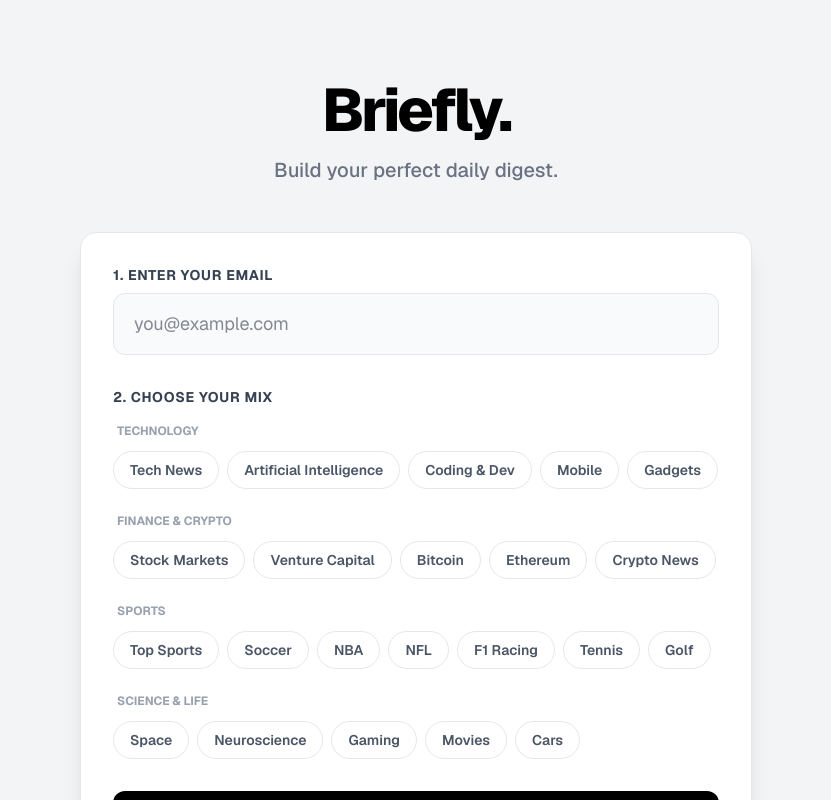
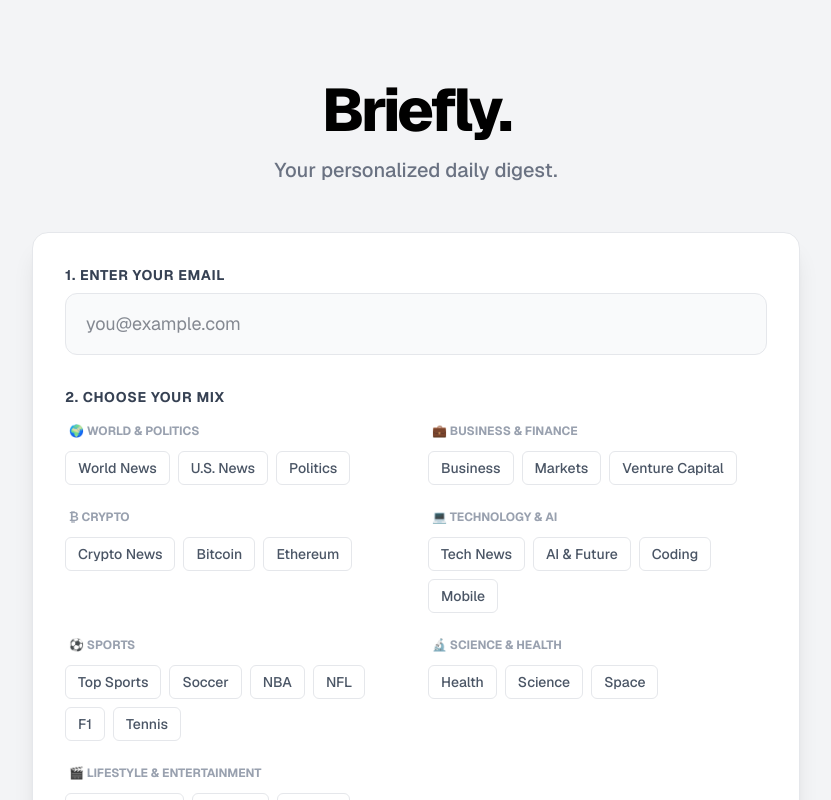
Before and after one commit to techzt13/briefly, a Next.js app: page / in a window 1280 px wide. Shown: the top 800 px of the page, without its empty margins (224-1055 px from the left). Built offline with nearby package versions, Linux system fonts and the light colour scheme; no server answers.

Commit message:
Full sync: Add Politics, World, Business, Health to frontend and backend

```diff
--- a/app/page.tsx
+++ b/app/page.tsx
@@ -3,53 +3,72 @@
 import { useState } from 'react';
 import { createClient } from '@supabase/supabase-js';
 
-// --- CONFIGURATION ---
 const supabase = createClient(
   process.env.NEXT_PUBLIC_SUPABASE_URL!,
   process.env.NEXT_PUBLIC_SUPABASE_ANON_KEY!
 );
 
-// The exact keys from your backend script, organized for the UI
+// --- SYNCED WITH BACKEND ---
 const CATEGORY_GROUPS = [
   {
-    title: "Technology",
+    title: "🌍 World & Politics",
     items: [
-      { id: 'tech_general', label: 'Tech News' },
-      { id: 'tech_ai', label: 'Artificial Intelligence' },
-      { id: 'tech_coding', label: 'Coding & Dev' },
-      { id: 'tech_mobile', label: 'Mobile' },
-      { id: 'tech_gadgets', label: 'Gadgets' },
+      { id: 'world_general', label: 'World News' },
+      { id: 'world_us', label: 'U.S. News' },
+      { id: 'politics_general', label: 'Politics' },
     ]
   },
   {
-    title: "Finance & Crypto",
+    title: "💼 Business & Finance",
     items: [
-      { id: 'finance_markets', label: 'Stock Markets' },
+      { id: 'business_general', label: 'Business' },
+      { id: 'finance_markets', label: 'Markets' },
       { id: 'finance_vc', label: 'Venture Capital' },
-      { id: 'crypto_bitcoin', label: 'Bitcoin' },
-      { id: 'crypto_ethereum', label: 'Ethereum' },
-      { id: 'crypto_general', label: 'Crypto News' },
     ]
   },
   {
-    title: "Sports",
+    title: "₿ Crypto",
+    items: [
+      { id: 'crypto_general', label: 'Crypto News' },
+      { id: 'crypto_bitcoin', label: 'Bitcoin' },
+      { id: 'crypto_ethereum', label: 'Ethereum' },
+    ]
+  },
+  {
+    title: "💻 Technology & AI",
+    items: [
+      { id: 'tech_general', label: 'Tech News' },
+      { id: 'tech_ai', label: 'AI & Future' },
+      { id: 'tech_coding', label: 'Coding' },
+      { id: 'tech_mobile', label: 'Mobile' },
+    ]
+  },
+  {
+    title: "⚽ Sports",
     items: [
       { id: 'sports_general', label: 'Top Sports' },
       { id: 'sports_soccer', label: 'Soccer' },
       { id: 'sports_nba', label: 'NBA' },
       { id: 'sports_nfl', label: 'NFL' },
-      { id: 'sports_f1', label: 'F1 Racing' },
+      { id: 'sports_f1', label: 'F1' },
       { id: 'sports_tennis', label: 'Tennis' },
-      { id: 'sports_golf', label: 'Golf' },
     ]
   },
   {
-    title: "Science & Life",
+    title: "🔬 Science & Health",
     items: [
+      { id: 'health_general', label: 'Health' },
+      { id: 'science_general', label: 'Science' },
       { id: 'science_space', label: 'Space' },
-      { id: 'science_neuroscience', label: 'Neuroscience' },
+    ]
+  },
+  {
+    title: "🎬 Lifestyle & Entertainment",
+    items: [
+      { id: 'entertainment_general', label: 'Entertainment' },
       { id: 'life_gaming', label: 'Gaming' },
       { id: 'life_movies', label: 'Movies' },
+      { id: 'life_travel', label: 'Travel' },
       { id: 'life_cars', label: 'Cars' },
     ]
   }
@@ -112,11 +131,11 @@
       {/* Header */}
       <div className="text-center mb-12">
         <h1 className="text-6xl font-extrabold tracking-tighter text-black mb-4">Briefly.</h1>
-        <p className="text-xl text-gray-500 font-medium">Build your perfect daily digest.</p>
+        <p className="text-xl text-gray-500 font-medium">Your personalized daily digest.</p>
       </div>
 
       {/* Card */}
-      <div className="w-full max-w-2xl bg-white rounded-2xl shadow-xl p-8 border border-gray-200">
+      <div className="w-full max-w-3xl bg-white rounded-2xl shadow-xl p-8 border border-gray-200">
 
         {status === 'success' ? (
           <div className="text-center py-16">
@@ -154,7 +173,7 @@
                 2. Choose your mix
               </label>
 
-              <div className="space-y-6">
+              <div className="grid grid-cols-1 md:grid-cols-2 gap-6">
                 {CATEGORY_GROUPS.map((group) => (
                   <div key={group.title}>
                     <h3 className="text-xs font-bold text-gray-400 uppercase mb-3 ml-1">{group.title}</h3>
@@ -165,9 +184,9 @@
                           type="button"
                           onClick={() => toggleCategory(cat.id)}
                           className={`
-                            px-4 py-2 rounded-full text-sm font-semibold transition-all duration-200 border
+                            px-3 py-1.5 rounded-md text-sm font-medium transition-all duration-200 border
                             ${selected.includes(cat.id)
-                              ? 'bg-black text-white border-black scale-105 shadow-md'
+                              ? 'bg-black text-white border-black shadow-md'
                               : 'bg-white text-gray-600 border-gray-200 hover:border-gray-400 hover:bg-gray-50'
                             }
                           `}
--- a/scripts/daily_email.js
+++ b/scripts/daily_email.js
@@ -21,75 +21,93 @@
   },
 });
 
-// --- GRANULAR CATEGORIES (Sub-Niched) ---
+// --- MASTER FEED LIST (Synced with Frontend) ---
 const FEEDS = {
-  // --- TECH ---
+  // 🌍 WORLD & POLITICS
+  world_general: 'http://feeds.bbci.co.uk/news/world/rss.xml',
+  politics_general: 'https://www.politico.com/rss/politicopicks.xml',
+  world_us: 'http://feeds.bbci.co.uk/news/world/us_and_canada/rss.xml',
+
+  // 💼 BUSINESS & FINANCE
+  business_general: 'http://feeds.bbci.co.uk/news/business/rss.xml',
+  finance_markets: 'https://feeds.content.dowjones.com/public/rss/mw_topstories',
+  finance_vc: 'https://techcrunch.com/category/venture/feed/',
+
+  // ₿ CRYPTO
+  crypto_general: 'https://cointelegraph.com/rss',
+  crypto_bitcoin: 'https://news.bitcoin.com/feed/',
+  crypto_ethereum: 'https://weekinethereumnews.com/rss/',
+
+  // 💻 TECH & AI
   tech_general: 'http://feeds.bbci.co.uk/news/technology/rss.xml',
   tech_ai: 'https://www.sciencedaily.com/rss/computers_math/artificial_intelligence.xml',
   tech_coding: 'https://dev.to/feed',
   tech_mobile: 'https://www.gsmarena.com/rss-news-reviews.php3',
-  tech_gadgets: 'https://www.theverge.com/rss/index.xml',
 
-  // --- CRYPTO & FINANCE ---
-  finance_markets: 'https://feeds.content.dowjones.com/public/rss/mw_topstories',
-  finance_vc: 'https://techcrunch.com/category/venture/feed/',
-  crypto_general: 'https://cointelegraph.com/rss',
-  crypto_bitcoin: 'https://news.bitcoin.com/feed/',
-  crypto_ethereum: 'https://weekinethereumnews.com/rss/',
-
-  // --- SPORTS ---
+  // ⚽ SPORTS
   sports_general: 'https://www.espn.com/espn/rss/news',
   sports_soccer: 'https://www.goal.com/en/feeds/news',
+  sports_nba: 'https://www.nba.com/rss/nba_rss.xml',
+  sports_nfl: 'https://www.nfl.com/rss/rsslanding?searchString=home',
+  sports_f1: 'https://www.autosport.com/rss/feed/f1',
   sports_tennis: 'https://www.tennis.com/rss',
-  sports_nfl: 'https://www.nfl.com/rss/rsslanding?searchString=home',
-  sports_nba: 'https://www.nba.com/rss/nba_rss.xml',
-  sports_f1: 'https://www.autosport.com/rss/feed/f1',
-  sports_golf: 'https://www.golfchannel.com/rss/news',
 
-  // --- SCIENCE ---
+  // 🔬 SCIENCE & HEALTH
   science_space: 'https://www.space.com/feeds/news',
-  science_neuroscience: 'https://www.sciencedaily.com/rss/mind_brain/neuroscience.xml',
-  science_environment: 'http://feeds.bbci.co.uk/news/science_and_environment/rss.xml',
+  science_general: 'https://www.sciencedaily.com/rss/top/science.xml',
+  health_general: 'http://feeds.bbci.co.uk/news/health/rss.xml',
 
-  // --- LIFESTYLE ---
+  // 🎬 LIFESTYLE & ENTERTAINMENT
+  entertainment_general: 'https://www.eonline.com/syndication/feeds/rssfeeds/topstories.xml',
   life_gaming: 'https://www.gamespot.com/feeds/news/',
   life_movies: 'https://www.cinemablend.com/rss/news',
   life_travel: 'https://www.travelandleisure.com/feed/sc/feed',
   life_cars: 'https://www.autocar.co.uk/rss',
 };
 
-// --- STYLES FOR SUB-CATEGORIES ---
+// --- STYLES ---
 const CATEGORY_STYLES = {
   default: { color: '#6B7280', emoji: '📰' },
+
+  // World
+  world_general: { color: '#4B5563', emoji: '🌍' },
+  world_us: { color: '#4B5563', emoji: '🇺🇸' },
+  politics_general: { color: '#E11D48', emoji: '⚖️' },
+
+  // Business
+  business_general: { color: '#0F172A', emoji: '💼' },
+  finance_markets: { color: '#059669', emoji: '📈' },
+  finance_vc: { color: '#059669', emoji: '💰' },
+
+  // Crypto
+  crypto_general: { color: '#F59E0B', emoji: '🪙' },
+  crypto_bitcoin: { color: '#F7931A', emoji: '₿' },
+  crypto_ethereum: { color: '#3C3C3D', emoji: 'Ξ' },
 
   // Tech
   tech_general: { color: '#2563EB', emoji: '💻' },
   tech_ai: { color: '#7C3AED', emoji: '🤖' },
   tech_coding: { color: '#10B981', emoji: '👨‍💻' },
   tech_mobile: { color: '#3B82F6', emoji: '📱' },
-  tech_gadgets: { color: '#6366F1', emoji: '⌚' },
-
-  // Finance/Crypto
-  finance_markets: { color: '#059669', emoji: '📈' },
-  finance_vc: { color: '#059669', emoji: '💰' },
-  crypto_general: { color: '#F59E0B', emoji: '🪙' },
-  crypto_bitcoin: { color: '#F7931A', emoji: '₿' }, // Bitcoin Orange
-  crypto_ethereum: { color: '#3C3C3D', emoji: 'Ξ' }, // Eth symbol
 
   // Sports
   sports_general: { color: '#EF4444', emoji: '🏆' },
   sports_soccer: { color: '#10B981', emoji: '⚽' },
+  sports_nba: { color: '#EA580C', emoji: '🏀' },
+  sports_nfl: { color: '#991B1B', emoji: '🏈' },
+  sports_f1: { color: '#DC2626', emoji: '🏎️' },
   sports_tennis: { color: '#84CC16', emoji: '🎾' },
-  sports_nfl: { color: '#991B1B', emoji: '🏈' },
-  sports_nba: { color: '#EA580C', emoji: '🏀' },
-  sports_f1: { color: '#DC2626', emoji: '🏎️' },
-  sports_golf: { color: '#15803D', emoji: '⛳' },
 
-  // Science/Life
+  // Science/Health
   science_space: { color: '#4B5563', emoji: '🪐' },
-  science_neuroscience: { color: '#DB2777', emoji: '🧠' },
+  science_general: { color: '#0EA5E9', emoji: '🔬' },
+  health_general: { color: '#BE123C', emoji: '❤️' },
+
+  // Life
+  entertainment_general: { color: '#DB2777', emoji: '🎬' },
   life_gaming: { color: '#8B5CF6', emoji: '🎮' },
-  life_movies: { color: '#BE185D', emoji: '🎬' },
+  life_movies: { color: '#BE185D', emoji: '🍿' },
+  life_travel: { color: '#0EA5E9', emoji: '✈️' },
   life_cars: { color: '#B91C1C', emoji: '🚗' },
 };
 
@@ -112,7 +130,7 @@
 
   for (const [cat, items] of Object.entries(newsCache)) {
     if (items && items.length > 0) {
-      topCategory = cat.replace('_', ' '); // Turn "tech_ai" into "tech ai"
+      topCategory = cat.replace('_', ' ');
       topStoryTitle = items[0].title;
       break;
     }
@@ -124,7 +142,7 @@
 }
 
 async function run() {
-  console.log("🚀 Starting Granular Daily Brief...");
+  console.log("🚀 Starting Master Daily Brief...");
 
   const { data: subscribers } = await supabase.from('subscribers').select('*');
   if (!subscribers || subscribers.length === 0) {
```
